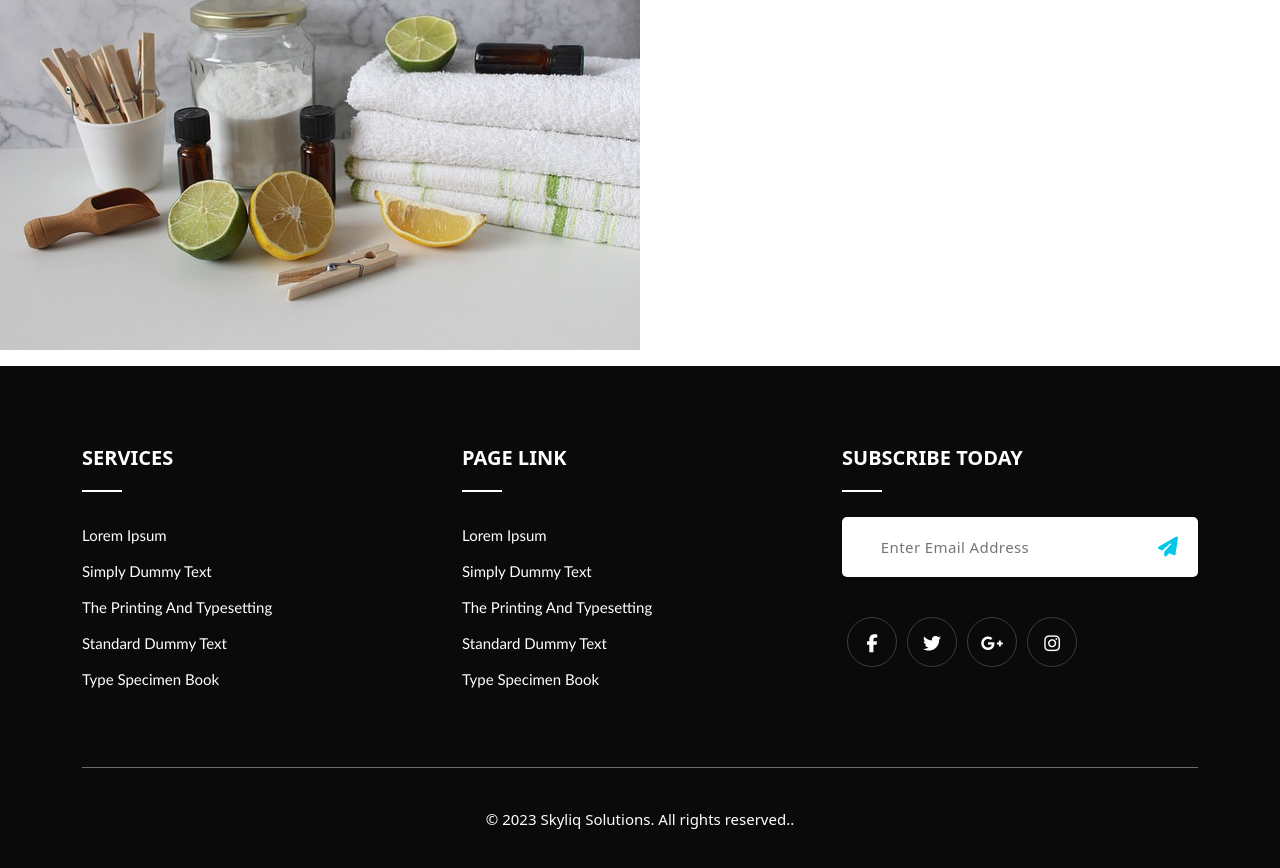
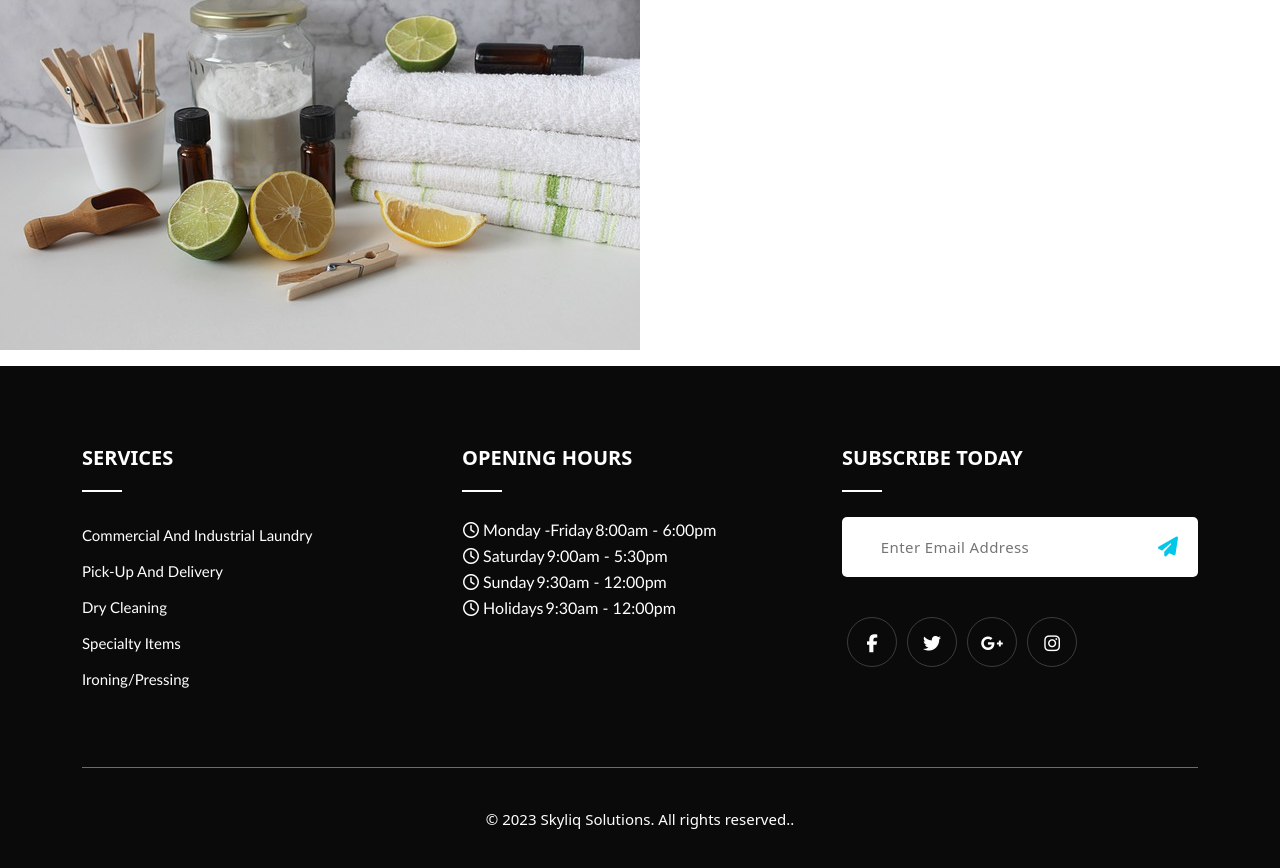
Before and after one commit to sirkaranja/Laundry-system, a React (Create React App) app in the folder client/: page / in a window 1280 px wide. Shown: the part 2910-3778 px from the top of the page. Built offline with nearby package versions, Linux system fonts and the light colour scheme.

Commit message:
included services and opening hours

```diff
--- a/client/src/App.js
+++ b/client/src/App.js
@@ -3,7 +3,6 @@ import './App.css';
 import Navbar from './components/Navbar/Navbar';
 import About from "./components/About/About"
 import { Services } from './components/services/Services';
-import Newsletter from './components/Newsletter/Newsletter';
 import Footer from './components/Footer/Footer';
 
 function App() {
--- a/client/src/components/Footer/Footer.js
+++ b/client/src/components/Footer/Footer.js
@@ -16,23 +16,26 @@ function Footer() {
                 <div class="single_footer">
                     <h4>Services</h4>
                     <ul>
-                        <li><a href="#">Lorem Ipsum</a></li>
-                        <li><a href="#">Simply dummy text</a></li>
-                        <li><a href="#">The printing and typesetting </a></li>
-                        <li><a href="#">Standard dummy text</a></li>
-                        <li><a href="#">Type specimen book</a></li>
+                        <li><a href="#">Commercial and Industrial Laundry</a></li>
+                        <li><a href="#">Pick-up and Delivery</a></li>
+                        <li><a href="#">Dry Cleaning </a></li>
+                        <li><a href="#">Specialty Items</a></li>
+                        <li><a href="#">Ironing/Pressing</a></li>
                     </ul>
                 </div>
             </div>
             <div class="col-md-4 col-sm-4 col-xs-12">
                 <div class="single_footer single_footer_address">
-                    <h4>Page Link</h4>
+                    <h4>Opening Hours</h4>
                     <ul>
-                        <li><a href="#">Lorem Ipsum</a></li>
-                        <li><a href="#">Simply dummy text</a></li>
-                        <li><a href="#">The printing and typesetting </a></li>
-                        <li><a href="#">Standard dummy text</a></li>
-                        <li><a href="#">Type specimen book</a></li>
+                        <li><td><i class="far fa-clock"></i>   Monday -Friday</td>
+                                <td>8:00am - 6:00pm</td></li>
+                        <li> <td><i class="far fa-clock"></i>    Saturday</td>
+                                <td>9:00am - 5:30pm</td></li>
+                        <li><td><i class="far fa-clock"></i>     Sunday</td>
+                                <td>9:30am - 12:00pm</td></li>
+                        <li><td><i class="far fa-clock"></i>    Holidays</td>
+                                <td>9:30am - 12:00pm</td></li>
                     </ul>
                 </div>
             </div>
```
